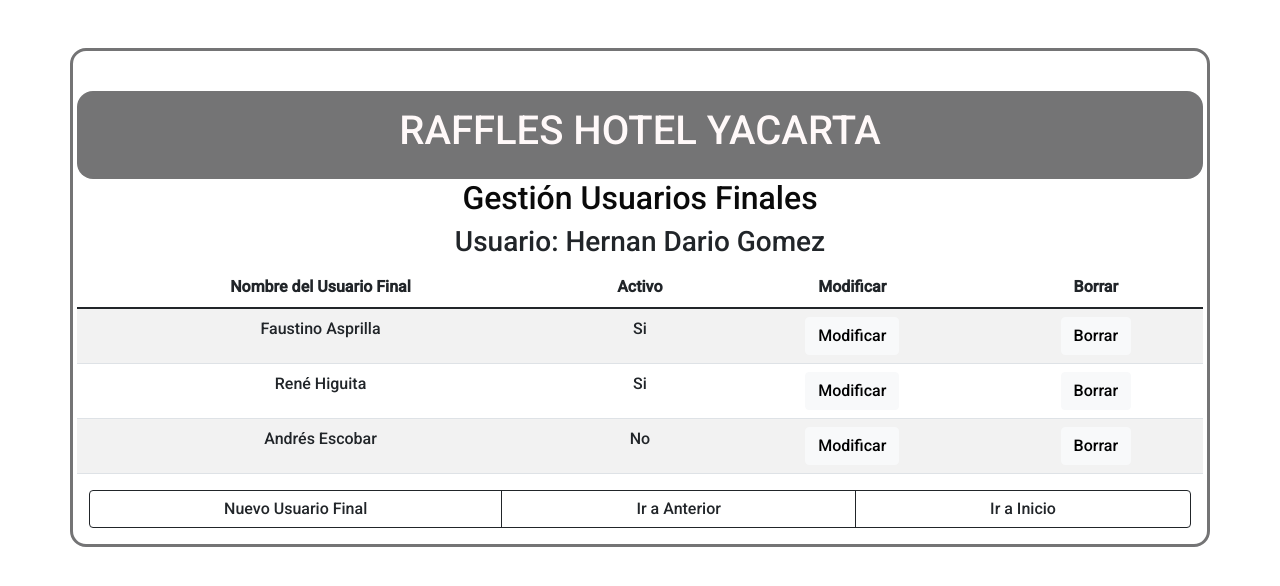
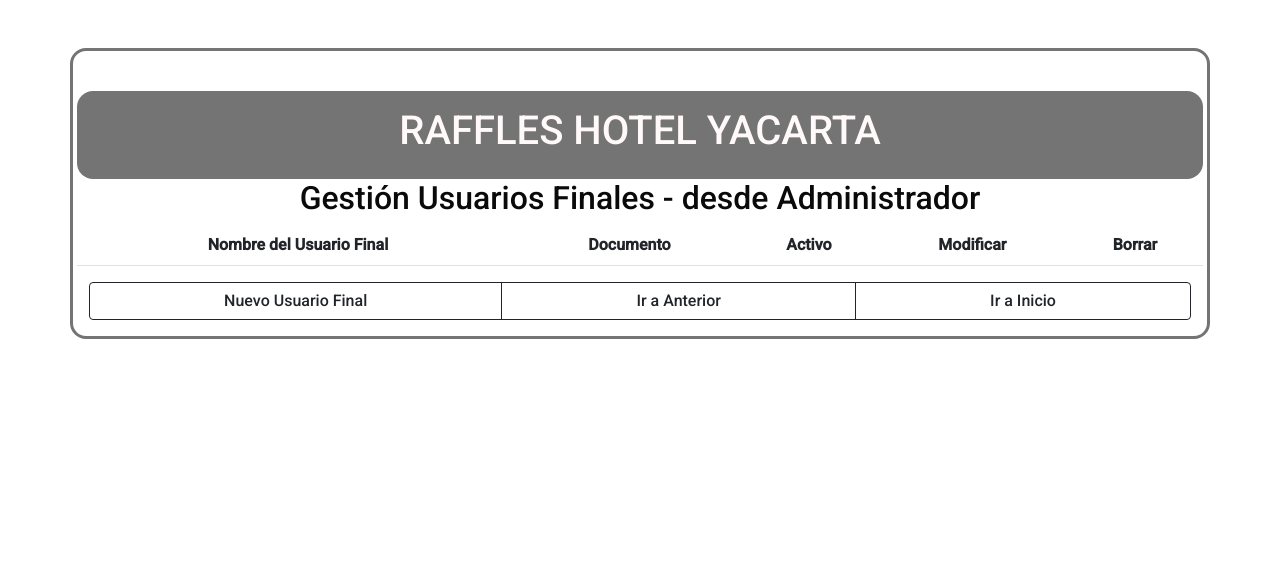
Before and after one commit to jvalu90/AppWebS_3, a Flask app: page /0-1-2-2-gestion_usuarios_finales in a window 1280 px wide. Shown: the top 586 px of the page. Run offline with Flask 2, Linux system fonts and the light colour scheme; data comes from the database, SQL or seed files in the repository; lists and menus that the app fills with data are empty.

Commit message:
Add files via upload

```diff
--- a/templates/0-1-2-2-gestion_usuarios_finales.html
+++ b/templates/0-1-2-2-gestion_usuarios_finales.html
@@ -7,10 +7,10 @@
     <meta name='viewport' content='width=device-width, initial-scale=1'>
     <!-- Bootstrap CSS -->
     <link href="https://cdn.jsdelivr.net/npm/bootstrap@5.1.1/dist/css/bootstrap.min.css" rel="stylesheet" integrity="sha384-F3w7mX95PdgyTmZZMECAngseQB83DfGTowi0iMjiWaeVhAn4FJkqJByhZMI3AhiU" crossorigin="anonymous">
-    <link rel='stylesheet' type='text/css' media='screen' href='../static/estilos/estilos.css'>
+    <link rel='stylesheet' type='text/css' media='screen' href=" {{ url_for('static',filename='estilos/estilos.css') }}">
     <script src='../static/scripts/scripts.js'></script>
 </head>
-  <body>
+<body>
     <div class="container">
       <div class="row">
         <br>
@@ -19,12 +19,7 @@
         <h1 class="text-center">RAFFLES HOTEL YACARTA</h1>
       </div>
       <div class="row">
-        <h2 class="text-center">Gestión Usuarios Finales</h2>
-      </div>
-
-      <div class="row">
-        <h3 class="text-center">Usuario: Hernan Dario Gomez</h3>
-        <!--Faustino asprilla debe cambiarse por el usuario que hace el Login-->
+        <h2 class="text-center">Gestión Usuarios Finales - desde Administrador</h2>
       </div>
 
       <div class="row">
@@ -32,6 +27,7 @@
           <thead>
             <tr>
               <th scope="col">Nombre del Usuario Final</th>
+              <th scope="col">Documento</th>
               <th scope="col">Activo</th>
               <th scope="col">Modificar</th>
               <th scope="col">Borrar</th>
@@ -39,41 +35,29 @@
           </thead>
 
           <tbody>
+
+        {% if lista %}
+          {% for item in lista %}
             <tr>
-              <td>Faustino Asprilla</td>
-              <td>Si</td>
-              <!-- <td><a class="btn btn-light" href="0-1-2-2-2-modificar_usuario_final_crud.html" role="button">Modificar</a></td> -->
-              <td><a class="btn btn-light" href="{{url_for('modificar_usuario_final_crud_admin')}}" role="button">Modificar</a></td>
-              <td><a class="btn btn-light" href="" role="button">Borrar</a></td>
+                <td>{{ item.nombres }}</td>
+                <td>{{ item.documento }}</td>
+                <td>{{ item.activo }}</td>
+                <td><a class="btn btn-light" href="{{url_for('modificar_eliminar_usuario_final_crud_admin',id_usuario=item.id_usuario,accion='modificar')}}" role="button">Modificar</a></td>
+                <td><a class="btn btn-light" href="{{url_for('modificar_eliminar_usuario_final_crud_admin',id_usuario=item.id_usuario,accion='eliminar')}}" role="button">Borrar</a></td>
             </tr>
-
-            <tr>
-              <td>René Higuita</td>
-              <td>Si</td>
-              <!-- <td><a class="btn btn-light" href="0-1-2-2-2-modificar_usuario_final_crud.html" role="button">Modificar</a></td> -->
-              <td><a class="btn btn-light" href="{{url_for('modificar_usuario_final_crud_admin')}}" role="button">Modificar</a></td>
-              <td><a class="btn btn-light" href="" role="button">Borrar</a></td>
-            </tr>
-
-            <tr>
-              <td>Andrés Escobar</td>
-              <td>No</td>
-              <!-- <td><a class="btn btn-light" href="0-1-2-2-2-modificar_usuario_final_crud.html" role="button">Modificar</a></td> -->
-              <td><a class="btn btn-light" href="{{url_for('modificar_usuario_final_crud_admin')}}" role="button">Modificar</a></td>
-              <td><a class="btn btn-light" href="" role="button">Borrar</a></td>
-            </tr>
-
+          {% endfor %}
+        {% endif %}
           </tbody>
         </table>
 
       </div>
       <div class="row">
         <div class="btn-group" role="group" aria-label="Basic example">
-          <!-- <a class="btn btn-outline-dark" href="0-1-2-2-1-agregar_usuario_final_crud.html" role="button">Nuevo Usuario Final</a> -->
+          <!-- <a class="btn btn-outline-dark" href="0-1-1-3-1-agregar_usuario_final_crud.html" role="button">Nuevo Usuario Final</a> -->
           <a class="btn btn-outline-dark" href="{{url_for('agregar_usuario_final_crud_admin')}}" role="button">Nuevo Usuario Final</a>
-          <!-- <a class="btn btn-outline-dark" href="0-1-2-opciones_administrador.html" role="button">Ir a Anterior</a> -->
+            <!-- <a class="btn btn-outline-dark" href="0-1-1-opciones_super_administrador.html" role="button">Ir a Anterior</a> -->
           <a class="btn btn-outline-dark" href="{{url_for('registrado_A')}}" role="button">Ir a Anterior</a>
-          <!--<a class="btn btn-outline-dark" href="0-inicio.html" role="button">Ir a Inicio</a>-->
+              <!--<a class="btn btn-outline-dark" href="0-inicio.html" role="button">Ir a Inicio</a>-->
           <a class="btn btn-outline-dark" href="{{url_for('inicio')}}" role="button">Ir a Inicio</a>
         </div>
       </div>
```
